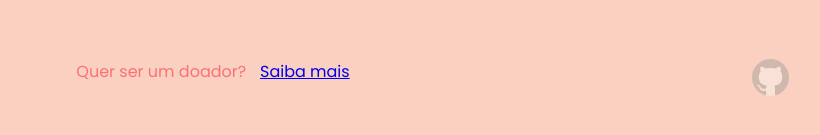
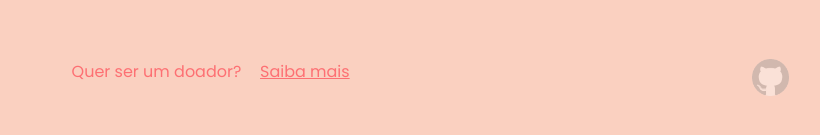
Before and after one commit to romeiro-bru/react-blood-compatibility, a React (Create React App) app: page / in a window 1280 px wide. Shown: the part 537-672 px from the top of the page, without its empty margins (427-1247 px from the left). Built offline with nearby package versions, Linux system fonts and the light colour scheme.

Commit message:
Add new class name

```diff
--- a/src/App.js
+++ b/src/App.js
@@ -16,7 +16,7 @@ const Footer = () => {
     <footer className="flex justify-center">
       <div>
         <span className="donate-blood">Quer ser um doador? </span>
-        <a href="https://www.gov.br/saude/pt-br/composicao/saes/sangue" target="_blank" rel="noopener noreferrer">
+        <a className="link-donate" href="https://www.gov.br/saude/pt-br/composicao/saes/sangue" target="_blank" rel="noopener noreferrer">
           Saiba mais
         </a>
       </div>
```
